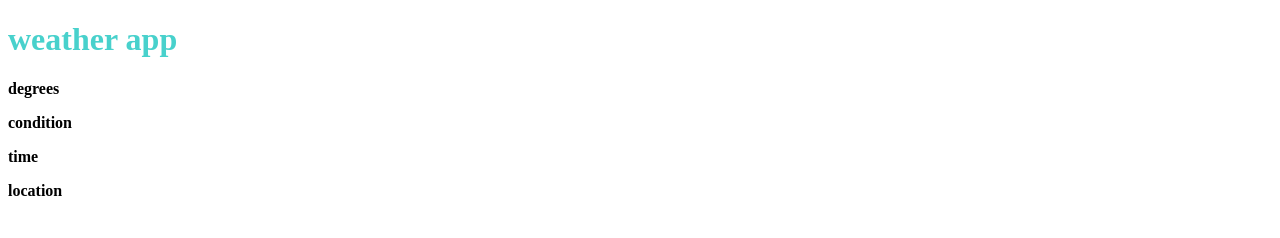
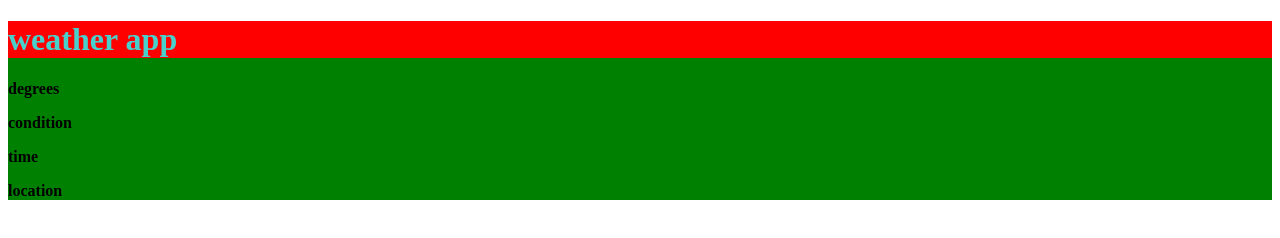
Before and after one commit to notinpublic/weather-app, a website: page index.html in a window 1280 px wide. Drawn offline with Linux system fonts and the light colour scheme; no server answers.

Commit message:
add div for styling

```diff
--- a/index.html
+++ b/index.html
@@ -6,8 +6,11 @@
   <body>
     <script src="script.js"></script>
 
-    <div>
+    <div class="main">
+      <div class="title-container">
       <h1 class="title">weather app</h1>
+    </div>
+    <div class="detail-container">
       <p class="subtitle">degrees</p>
       <div class="details" id="degrees"></div>
       <p class="subtitle">condition</p>
@@ -17,5 +20,6 @@
       <p class="subtitle">location</p>
       <div class="details" id="location"></div>
     </div>
+    </div>
     </body>
   </htm>
--- a/style.css
+++ b/style.css
@@ -1,3 +1,20 @@
+.main {
+    background-color: green;
+    height: 100%;
+}
+
+
+.title-container {
+    height: 100% ;
+    background-color: red;
+}
+
+.detail-container {
+    height: 50%;
+}
+
+
+
 .title {
     color: mediumturquoise;
 }
```
